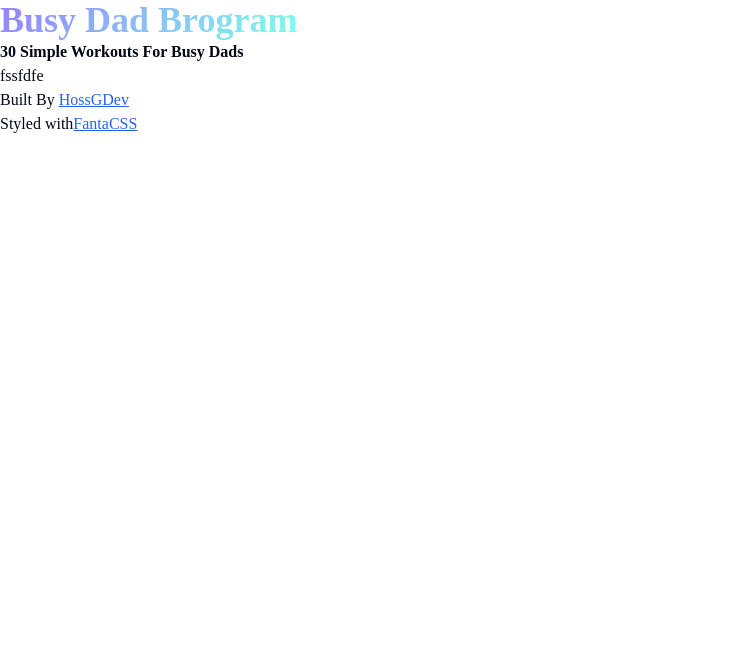
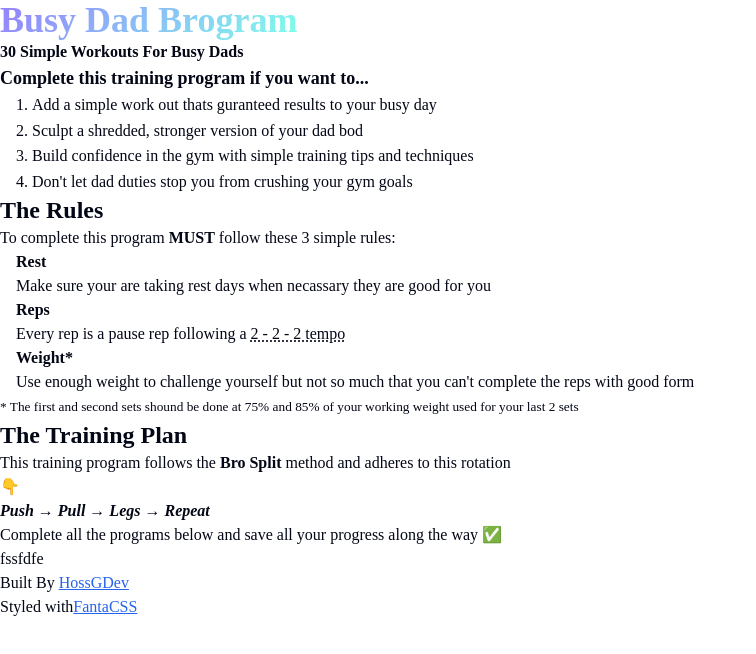
Before and after one commit to HossGDev/BusyDadBod, a React (Vite) app in the folder DadBodMod/: page / in a window 1280 px wide. Shown: the top 654 px of the page, without its empty margins (0-756 px from the left). Built offline with nearby package versions, Linux system fonts and the light colour scheme; a web font is replaced by a local one.

Commit message:
complete Hero.jsx

```diff
--- a/DadBodMod/src/App.jsx
+++ b/DadBodMod/src/App.jsx
@@ -1,11 +1,13 @@
 import Layout from './components/Layout.jsx';
 import Grid from './components/Grid.jsx';
+import Hero from './components/Hero.jsx';
 
 function App() {
   return (
 
     <Layout>
       <main>
+        <Hero/>
         <Grid/>
       </main>
     </Layout>
--- /dev/null
+++ b/DadBodMod/src/components/Hero.jsx
@@ -0,0 +1,41 @@
+export default function Hero() {
+
+    return (
+       <>
+        <h5>Complete this training program if you want to... </h5>
+        <ol className="benifits-list">
+            <li>Add a simple work out thats guranteed results to your busy day</li>
+            <li>Sculpt a shredded, stronger version of your dad bod</li>
+            <li>Build confidence in the gym with simple training tips and techniques</li>
+            <li>Don't let dad duties stop you from crushing your gym goals</li>
+        </ol>
+        <h3>The Rules</h3>
+        <p>To complete this program <b>MUST</b> follow these 3 simple rules:</p>
+        <ul className="rules-list">
+            <div className="rule-item">
+                <p><b>Rest</b></p>
+                <p>
+                    Make sure your are taking rest days when necassary they are good for you
+                </p>
+            </div>
+            <div className="rule-item">
+                <p><b>Reps</b></p>
+                <p>
+                    Every rep is a pause rep following a <abbr title="2 seconds down - 2 seconds pause - 2 seconds up">2 - 2 - 2 tempo</abbr>
+                </p>
+            </div>
+            <div className="rule-item">
+                <p><b>Weight*</b></p>
+                <p>
+                    Use enough weight to challenge yourself but not so much that you can't complete the reps with good form
+                </p>
+            </div>
+        </ul>
+        <small>* The first and second sets shound be done at 75% and 85% of your working weight used for your last 2 sets </small>
+       <h3>The Training Plan</h3>
+       <p>This training program follows the <b>Bro Split</b> method and adheres to this rotation <br/>👇 </p>
+       <p><b><i>Push &rarr; Pull &rarr; Legs &rarr; Repeat</i></b></p>
+       <p>Complete all the programs below and save all your progress along the way ✅</p>
+       </>
+    )
+}
```
